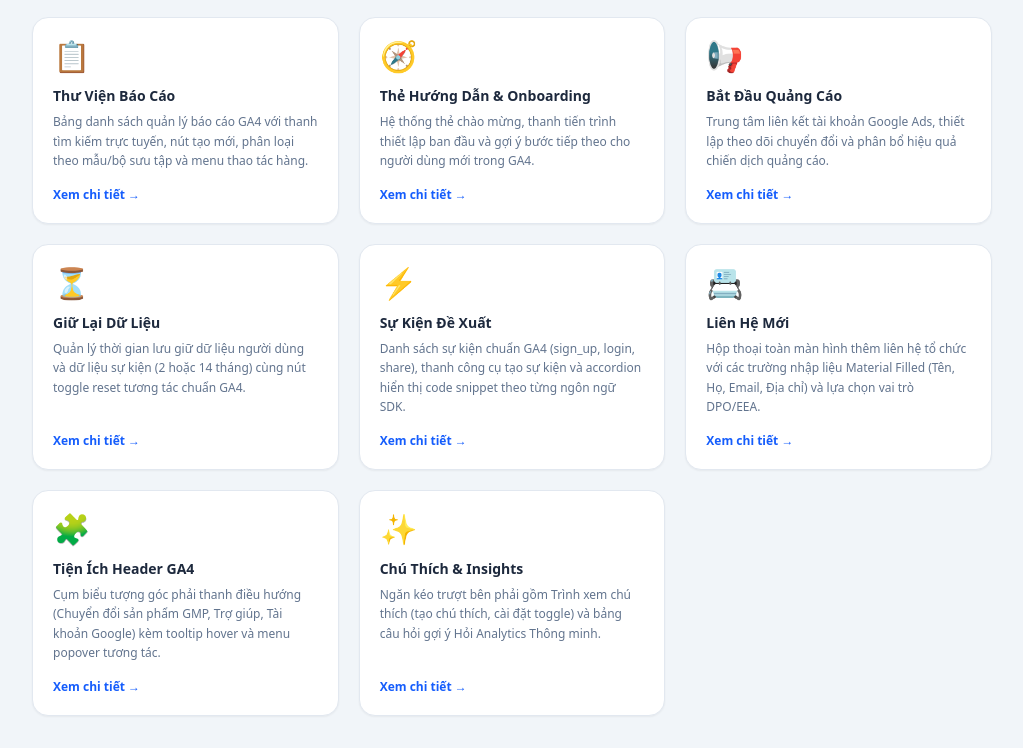
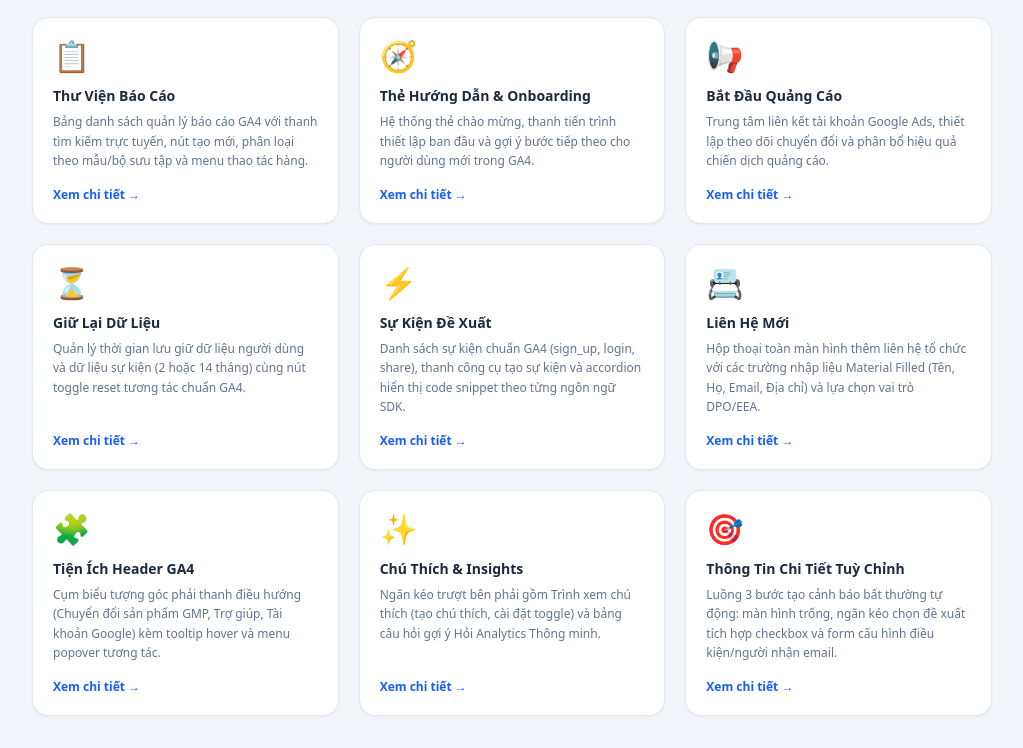
Before and after one commit to NguyenKieuHanhNguyen/Analytics_Components, a plain HTML site: page index.html in a window 1280 px wide. Shown: the part 971-1719 px from the top of the page, without its empty margins (256-1279 px from the left). Drawn offline with nearby package versions, Linux system fonts and the light colour scheme.

Commit message:
Add insights drawer with annotation form and custom insights wizard

```diff
--- a/index.html
+++ b/index.html
@@ -384,6 +384,22 @@
           Xem chi tiết &rarr;
         </span>
       </a>
+      <!-- Card: Thông Tin Chi Tiết Tuỳ Chỉnh -->
+      <a href="custom-insights.html"
+        class="bg-white p-5 rounded-2xl border border-slate-200 shadow-xs hover:shadow-md hover:border-blue-400 transition-all flex flex-col justify-between group">
+        <div>
+          <span class="text-3xl mb-3 block">🎯</span>
+          <h3 class="font-bold text-slate-800 text-sm group-hover:text-blue-600 transition-colors">
+            Thông Tin Chi Tiết Tuỳ Chỉnh
+          </h3>
+          <p class="text-xs text-slate-500 mt-1.5 leading-relaxed">
+            Luồng 3 bước tạo cảnh báo bất thường tự động: màn hình trống, ngăn kéo chọn đề xuất tích hợp checkbox và form cấu hình điều kiện/người nhận email.
+          </p>
+        </div>
+        <span class="text-xs text-blue-600 font-semibold mt-4 inline-flex items-center gap-1">
+          Xem chi tiết &rarr;
+        </span>
+      </a>
     </div>
   </main>
 
```
